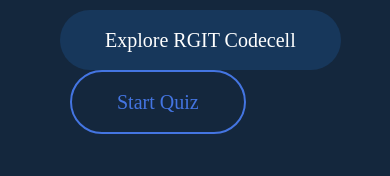
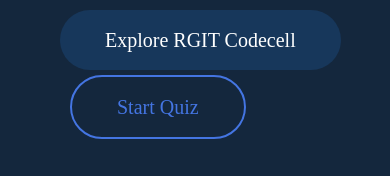
Before and after one commit to SiddhiPevekar/RGIT-Codecell_Quiz-app, a React (Create React App) app: page / in a window 390 px wide. Shown: the part 720-896 px from the top of the page. Built offline with nearby package versions, Linux system fonts and the light colour scheme; a web font is replaced by a local one.

Commit message:
button margin

```diff
--- a/src/components/css/style.css
+++ b/src/components/css/style.css
@@ -39,15 +39,16 @@
     .hero-section-img{
         order: 1;
     }
-    /* .btn2{
-        margin-top: 5px;
-    } */
     .hero-section-img img{
         width: 250px!important;
         height: 100%;
     }
 }
-
+@media screen and (max-width: 560px) {
+    .btn2{
+        margin-top: 5px;
+    }
+}
 .hero-section-img img{
     width: 600px;
     height: 100%;
```
